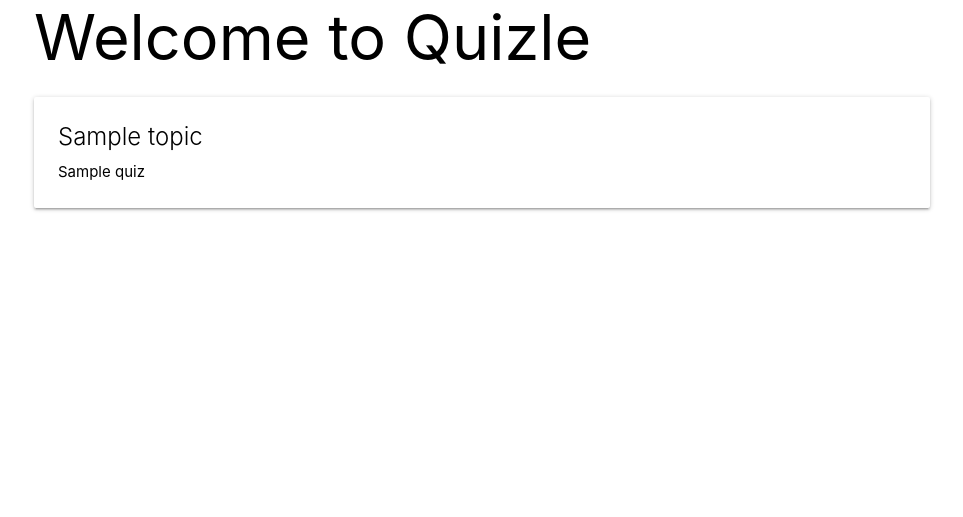
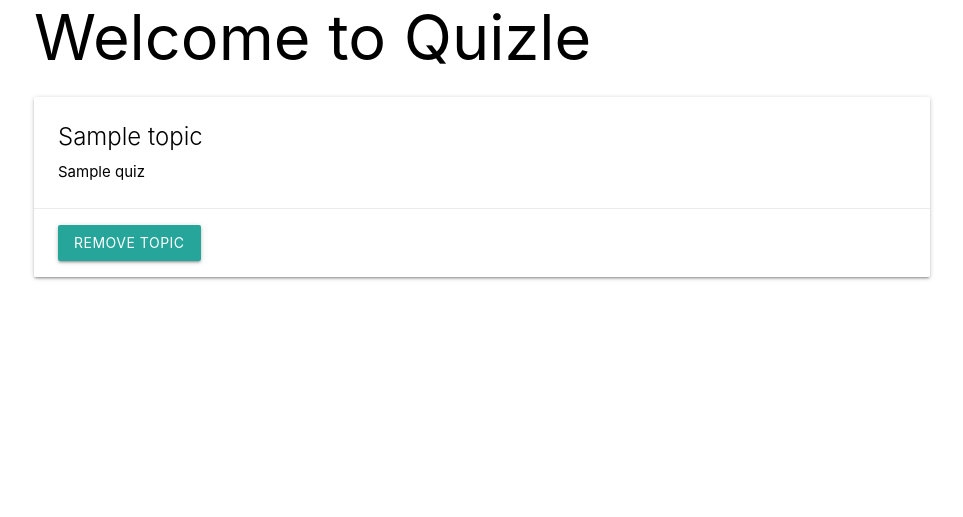
Before and after one commit to BrandonSamaroo/Quizle, a Django app: page / in a window 1280 px wide. Shown: the part 167-684 px from the top of the page, without its empty margins (158-1121 px from the left). Run offline with Django 4.2, Linux system fonts and the light colour scheme; a user stored in the database is signed in; tables that the repository leaves empty hold one stand-in row (values such as "Sample post"); grey boxes marked "Sample" are stand-in pictures.

Commit message:
card action in home for removing topic

```diff
--- a/quizle/main_app/templates/landingpages/home.html
+++ b/quizle/main_app/templates/landingpages/home.html
@@ -12,6 +12,12 @@
         <p>{{ quiz.name }}</p>
         {% endfor %}
     </div>
+    <div class="card-action">
+        <form action="{% url 'unassoc_topic' topic.id quiz.id %}" method="POST">
+          {% csrf_token %}
+          <button type="submit" class="btn">Remove Topic</button>
+        </form>
+      </div>
 </div>
 {% endfor %}
 
```
